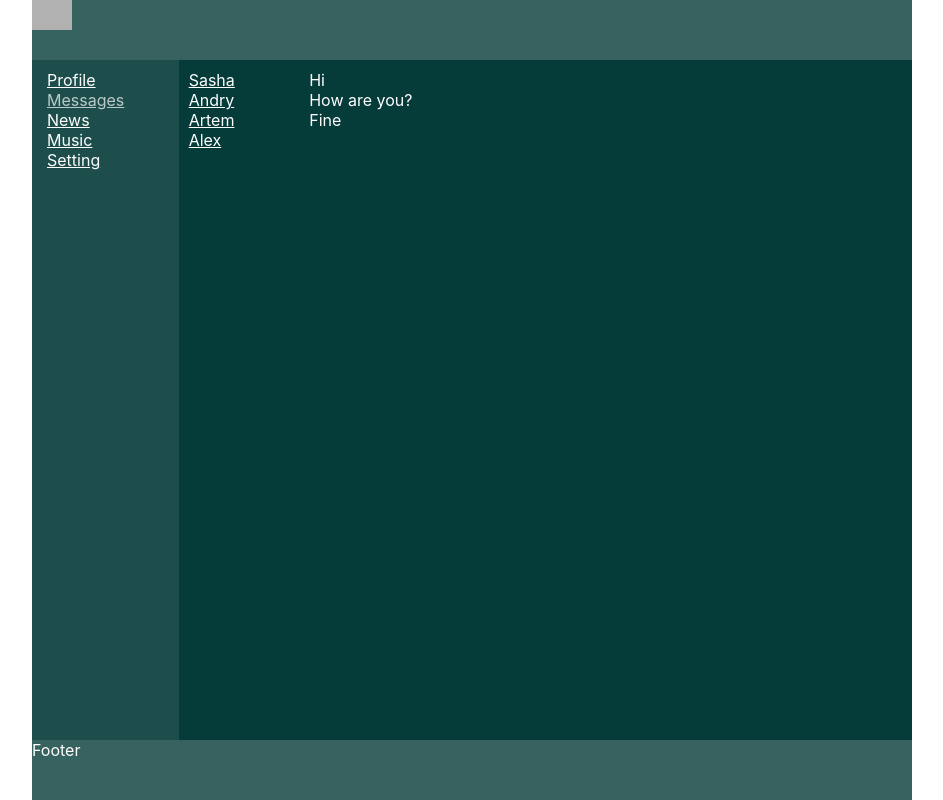
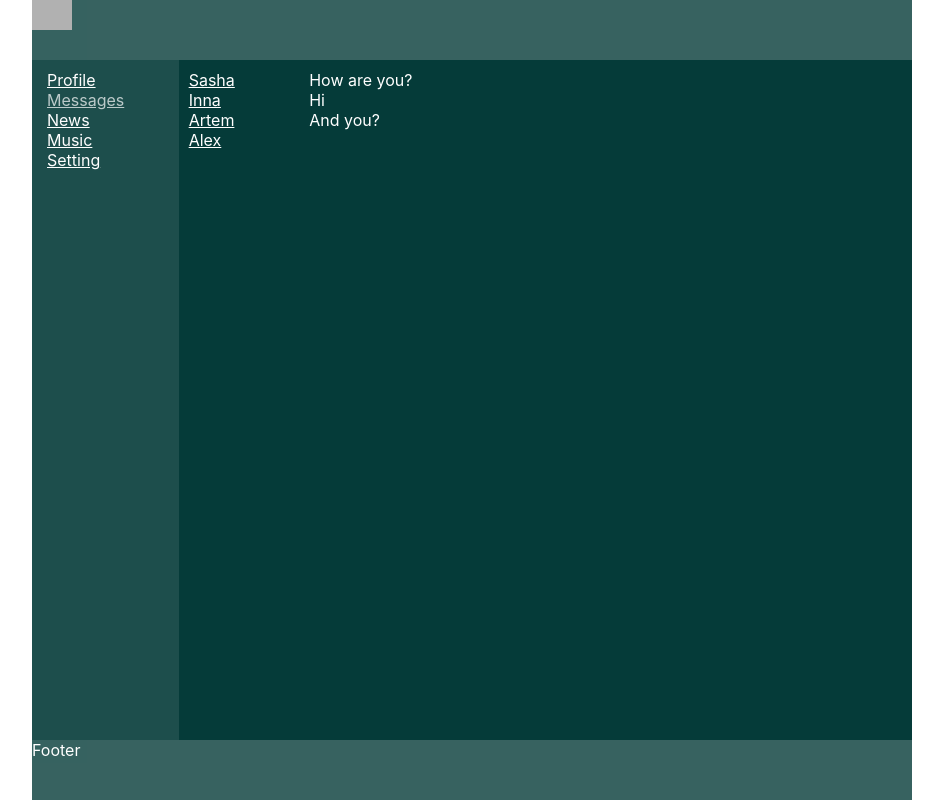
Before and after one commit to PivrikArtem/social-network, a React (Create React App) app in the folder social-network/: page /dialogs in a window 1280 px wide. Shown: the whole page, without its empty margins (168-1111 px from the left). Built offline with nearby package versions, Linux system fonts and the light colour scheme; grey boxes are pictures that could not be loaded.

Commit message:
refactoring cod

```diff
--- a/social-network/src/components/Dialogs/Dialogs.jsx
+++ b/social-network/src/components/Dialogs/Dialogs.jsx
@@ -2,32 +2,33 @@ import React from 'react';
 import s from './Dialogs.module.css';
 import {NavLink} from "react-router-dom";
 
+const DialogItem = (props) => {
+    return (
+        <div className={s.dialog}>
+            <NavLink activeClassName={s.active} to={'/dialogs/' + props.id}> {props.name} </NavLink>
+        </div>
+    )
+}
+const Message = (props) => {
+    return (
+        <article className="messsage">{props.message}</article>
+    )
+}
 const Dialogs = (props) => {
     return (
         <main className={s.dialogs}>
             <section className={s.dialogItem}>
-                <div className={s.dialog}>
-                    <NavLink activeClassName={s.active} to='/dialogs/1'> Sasha </NavLink>
-                </div>
-                <div className={s.dialog}>
-                    <NavLink activeClassName={s.active} to='/dialogs/2'> Andry </NavLink>
-                </div>
-                <div className={s.dialog}>
-                    <NavLink activeClassName={s.active}to='/dialogs/3'> Artem </NavLink>
-                </div>
-                <div className={s.dialog}>
-                    <NavLink activeClassName={s.active} to='/dialogs/4'> Alex </NavLink>
-                </div>
-
+                <DialogItem name='Sasha' id='1'/>
+                <DialogItem name='Inna' id='2'/>
+                <DialogItem name='Artem' id='3'/>
+                <DialogItem name='Alex' id='4'/>
             </section>
             <section className="messages">
-                <article className="messsage">Hi</article>
-                <article className="messsage">How are you?</article>
-                <article className="messsage">Fine</article>
+                <Message message='How are you?'/>
+                <Message message='Hi'/>
+                <Message message='And you?'/>
             </section>
         </main>
     );
-
-
 };
 export default Dialogs;
--- a/social-network/src/components/Profile/MyPosts/MyPosts.jsx
+++ b/social-network/src/components/Profile/MyPosts/MyPosts.jsx
@@ -5,17 +5,19 @@ import Post from './Post/Post';
 const MyPosts = () => {
     return (
         <article className={s.posts}>
-            <div>
+            <h3>
                 My posts
-            </div>
-            <div>
-            <textarea className=''></textarea>
-            <button>add post</button>
+            </h3>
+            <div className={s.textBlock}>
+                <textarea className=''></textarea>
+                <div className=''>
+                    <button>add post</button>
+                </div>
             </div>
             <div className=''>
-            <Post message='eeee'count='1'/>
-            <Post message='It is a good day'count='2'/>
-            <Post message='nnn' count='3'/>
+                <Post message='eeee' count='1'/>
+                <Post message='It is a good day' count='2'/>
+                <Post message='nnn' count='3'/>
             </div>
 
         </article>
--- a/social-network/src/components/Profile/MyPosts/MyPosts.module.css
+++ b/social-network/src/components/Profile/MyPosts/MyPosts.module.css
@@ -2,4 +2,8 @@
       grid-area: content;
       background-color:rgb(5, 59, 57);
       color:white;
+      padding:10px;
   }
+  .textBlock{
+      padding: 10px;
+  }
--- a/social-network/src/components/Profile/MyPosts/Post/Post.module.css
+++ b/social-network/src/components/Profile/MyPosts/Post/Post.module.css
@@ -2,6 +2,7 @@
       grid-area: content;
       background-color:rgb(5, 59, 57);
       color:white;
+      padding: 10px;
   }
   .item img{
       width: 50px;
--- a/social-network/src/components/Profile/Profile.jsx
+++ b/social-network/src/components/Profile/Profile.jsx
@@ -1,17 +1,13 @@
 import React from 'react';
 import s from './Profile.module.css';
 import MyPosts from './MyPosts/MyPosts';
+import ProfileInfo from "./ProfileInfo/ProfileInfo";
 
 const Profile = () => {
     return (
         <section className={s.content}>
-            <article>
-                <img src='https://images2.alphacoders.com/230/230080.jpg' />
-            </article>
-            <article>
-                ava+description
-            </article>
-            <MyPosts />
+            <ProfileInfo/>
+            <MyPosts/>
         </section>
     )
 }
--- /dev/null
+++ b/social-network/src/components/Profile/ProfileInfo/ProfileInfo.jsx
@@ -0,0 +1,16 @@
+import React from 'react';
+import s from './ProfileInfo.module.css';
+
+const ProfileInfo = () => {
+    return (
+        <article className={s.content}>
+            <div>
+                <img src='https://images2.alphacoders.com/230/230080.jpg'/>
+            </div>
+            <div>
+                ava+description
+            </div>
+        </article>
+    )
+}
+export default ProfileInfo;
--- /dev/null
+++ b/social-network/src/components/Profile/ProfileInfo/ProfileInfo.module.css
@@ -0,0 +1,4 @@
+.content img {
+    width:80%;
+    max-height: 250px;
+}
```
